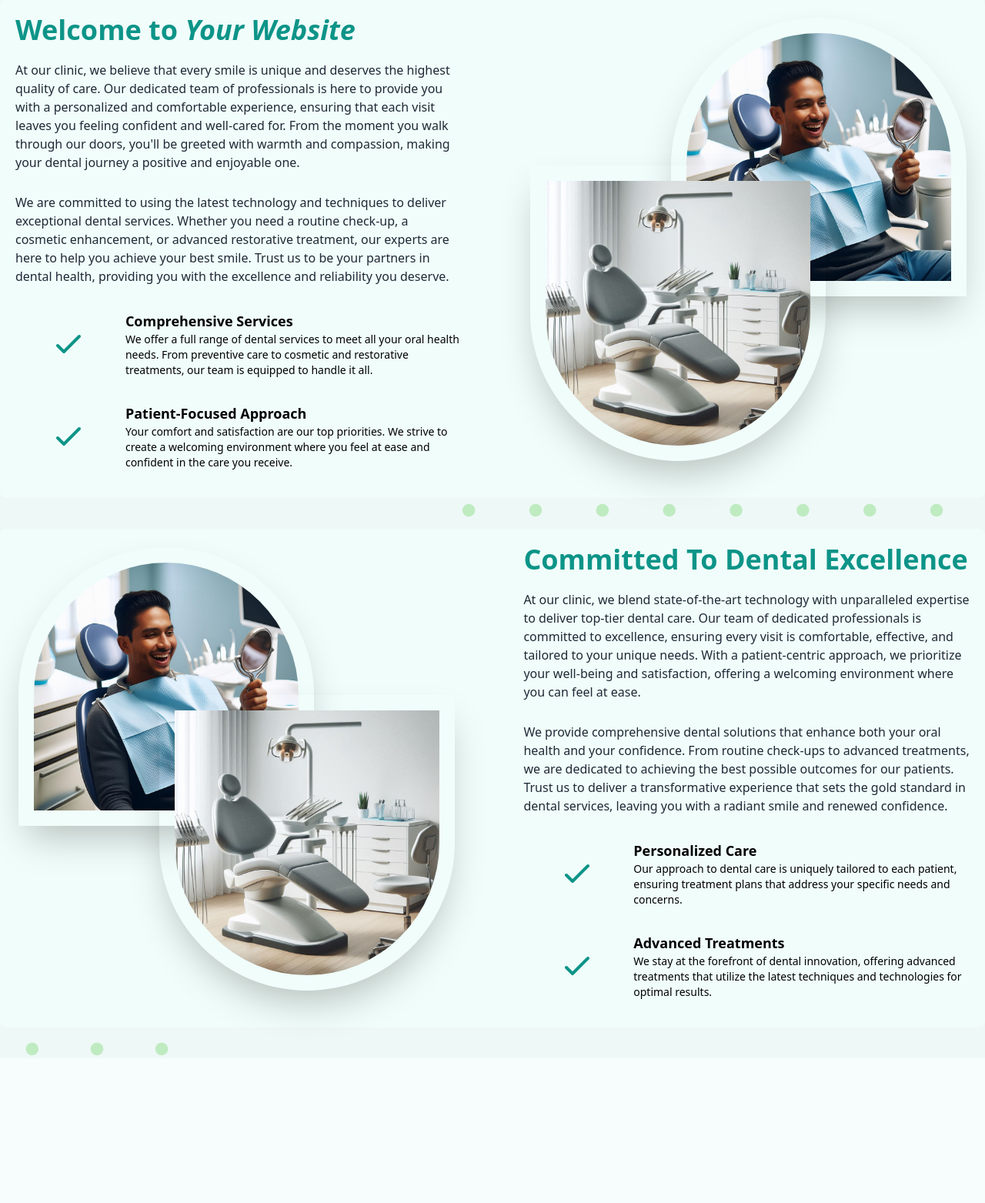
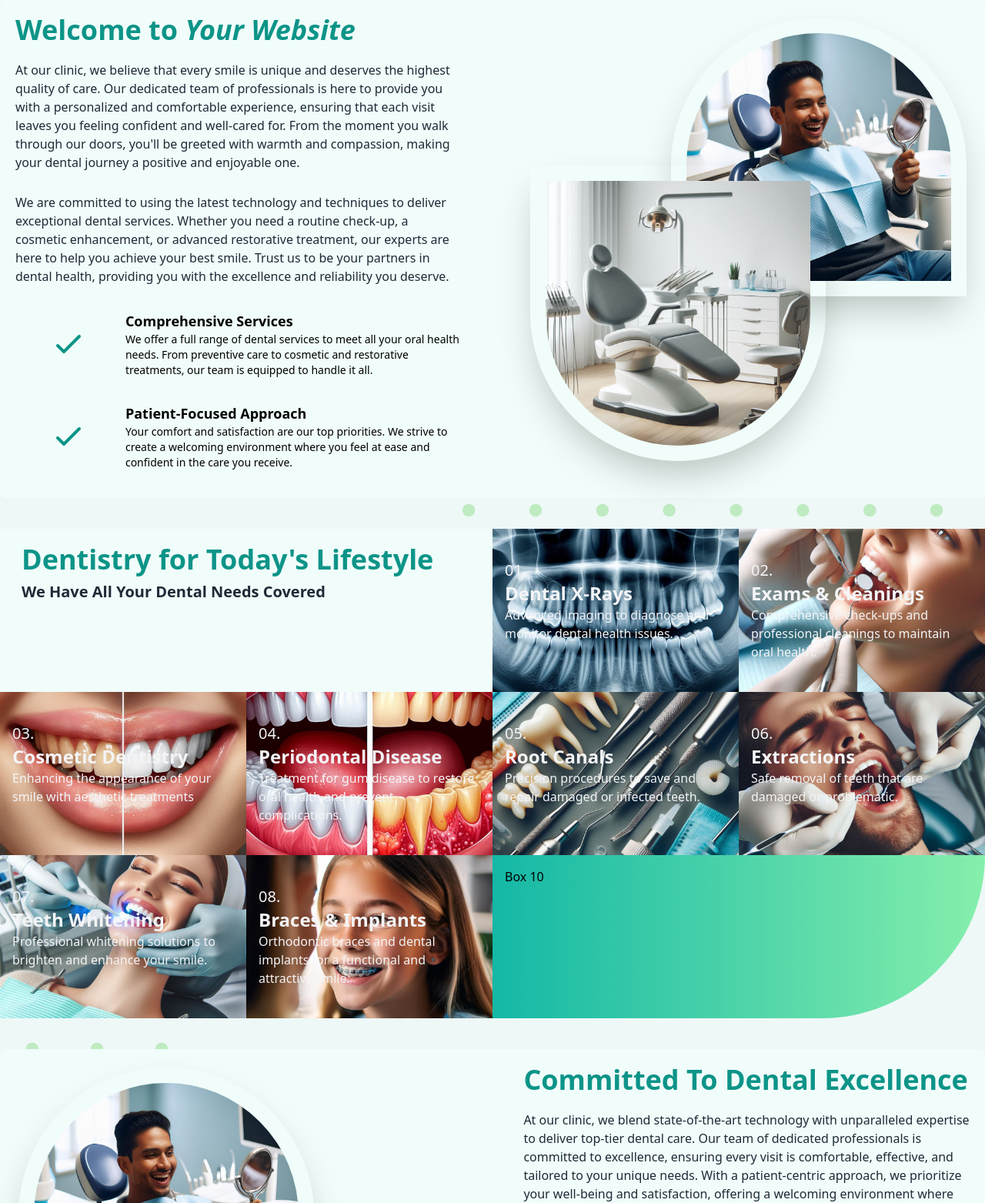
Before and after one commit to AbdullahAtif1/Dental-Software, a Django app: page / in a window 1280 px wide. Shown: the part 541-2104 px from the top of the page at 77% size. Before the commit the page ends 1912 px from the top, so only its background shows below. Run offline with Django 5.2, Linux system fonts and the light colour scheme; some libraries are stand-ins or nearby versions.

Commit message:
services section
home page

```diff
--- a/templates/_base.html
+++ b/templates/_base.html
@@ -136,8 +136,43 @@
 				}
 		}
 
+		.sg-itm.itm-0 {
+			background-image: url('{% static "imgs/s0.jpeg" %}');
+		}
 
+		.sg-itm.itm-1 {
+			background-image: url('{% static "imgs/s1.jpeg" %}');
+		}
 
+		.sg-itm.itm-2 {
+			background-image: url('{% static "imgs/s2.jpeg" %}');
+		}
+
+		.sg-itm.itm-3 {
+			background-image: url('{% static "imgs/s3.jpeg" %}');
+		}
+
+		.sg-itm.itm-4 {
+			background-image: url('{% static "imgs/s4.jpeg" %}');
+		}
+
+		.sg-itm.itm-5 {
+			background-image: url('{% static "imgs/s5.jpeg" %}');
+		}
+
+		.sg-itm.itm-6 {
+			background-image: url('{% static "imgs/s6.jpeg" %}');
+		}
+
+		.sg-itm.itm-7 {
+			background-image: url('{% static "imgs/s7.jpg" %}');
+		}
+
+		.sg-itm {
+			background-size: cover;
+			background-repeat: no-repeat;
+			background-position: center;
+		}
 
 	</style>
 
@@ -153,6 +188,8 @@
 
 	{% block 'script' %}{% endblock %}
 
+	{% include 'footer.html' %}
+
 </body>
 
 </html>
--- a/templates/main/index.html
+++ b/templates/main/index.html
@@ -14,7 +14,7 @@
 	</div>
 </div>
 
-<!-- Welcome Section -->
+<!----------------------------------------------------------- Welcome Section ------------------------------------------------------------------------>
 
 <div id="wlcm-sec" class="bg-teal-50 rounded-lg max-w-7xl mx-auto my-10 ">
 	<div class="flex flex-wrap lg:flex-nowrap flex-row gap-5">
@@ -63,8 +63,6 @@
 					</div>
 			</div>
 
-
-
 		</div>
 
 		<div class="w-full lg:w-1/2 relative ml-5 hidden md:block pt-6 pr-6">
@@ -86,8 +84,72 @@
 	</div>
 </div>
 
+<!----------------------------------------------------------- Services ------------------------------------------------------------------------>
 
-<!-- Commited to Excellence Section -->
+<div class="grid grid-cols-1 md:grid-cols-2 lg:grid-cols-4 gap-0 max-w-7xl mx-auto my-10">
+  <!-- Box 1: Spans 1 row and 2 columns in lg and above, spans full width in md and below -->
+  <div class="md:col-span-2 lg:col-span-2 lg:row-span-1 p-5 bg-teal-50">
+    <h2 class="text-2xl md:text-4xl text-teal-600 font-semibold px-2">Dentistry for Today's Lifestyle</h2>
+    <p class="text-gray-800 text-xl p-2 font-bold">We Have All Your Dental Needs Covered</p>
+  </div>
+
+  <!-- Box 2 to 8: Regular boxes -->
+  <div class="p-4 py-10 sg-itm itm-0">
+		<h4 class="text-xl text-gray-100">01.</h4>
+		<h3 class="text-2xl font-bold text-gray-100">Dental X-Rays</h3>
+		<p class="text-gray-100">Advanced imaging to diagnose and monitor dental health issues.</p>
+	</div>
+  <div class="p-4 py-10 sg-itm itm-1">
+		<h4 class="text-xl text-gray-100">02.</h4>
+		<h3 class="text-2xl font-bold text-gray-100">Exams & Cleanings</h3>
+		<p class="text-gray-100">Comprehensive check-ups and professional cleanings to maintain oral health.</p>
+	</div>
+  <div class="p-4 py-10 sg-itm itm-2">
+		<h4 class="text-xl text-gray-100">03.</h4>
+		<h3 class="text-2xl font-bold text-gray-100">Cosmetic Dentistry</h3>
+		<p class="text-gray-100">Enhancing the appearance of your smile with aesthetic treatments</p>
+	</div>
+  <div class="p-4 py-10 sg-itm itm-3">
+		<h4 class="text-xl text-gray-100">04.</h4>
+		<h3 class="text-2xl font-bold text-gray-100">Periodontal Disease</h3>
+		<p class="text-gray-100">Treatment for gum disease to restore oral health and prevent complications.</p>
+	</div>
+  <div class="p-4 py-10 sg-itm itm-4">
+		<h4 class="text-xl text-gray-100">05.</h4>
+		<h3 class="text-2xl font-bold text-gray-100">Root Canals</h3>
+		<p class="text-gray-100">Precision procedures to save and repair damaged or infected teeth.</p>
+	</div>
+  <div class="p-4 py-10 sg-itm itm-5">
+		<h4 class="text-xl text-gray-100">06.</h4>
+		<h3 class="text-2xl font-bold text-gray-100">Extractions</h3>
+		<p class="text-gray-100">Safe removal of teeth that are damaged or problematic.</p>
+	</div>
+  <div class="p-4 py-10 sg-itm itm-6">
+		<h4 class="text-xl text-gray-100">07.</h4>
+		<h3 class="text-2xl font-bold text-gray-100">Teeth Whitening</h3>
+		<p class="text-gray-100">Professional whitening solutions to brighten and enhance your smile.</p>
+	</div>
+  <div class="p-4 py-10 sg-itm itm-7">
+		<h4 class="text-xl text-gray-100">08.</h4>
+		<h3 class="text-2xl font-bold text-gray-100">Braces & Implants</h3>
+		<p class="text-gray-100">Orthodontic braces and dental implants for a functional and attractive smile.</p>
+	</div>
+
+  <!-- Box 10: Spans 1 row and 2 columns in lg and above, full width in md and below -->
+  <div class="md:col-span-2 lg:col-span-2 lg:row-span-1 bg-gradient-to-r from-teal-500 to-green-300 rounded-br-full p-4">
+    Box 10
+  </div>
+</div>
+
+
+
+
+<!----------------------------------------------------------- Appointments ------------------------------------------------------------------------>
+
+<!----------------------------------------------------------- Meet the Doctors ------------------------------------------------------------------------>
+
+
+<!----------------------------------------------------------- Commited to Excellence Section --------------------------------------------------------->
 
 <!-- Abive 'lg' size to make images on the left -->
 
```
Also changed, not shown: static/imgs/s0.jpeg (added), static/imgs/s1.jpeg (added), static/imgs/s2.jpeg (added), static/imgs/s3.jpeg (added), static/imgs/s4.jpeg (added), static/imgs/s5.jpeg (added), static/imgs/s6.jpeg (added), static/imgs/s7.jpg (added), templates/footer.html (added).
